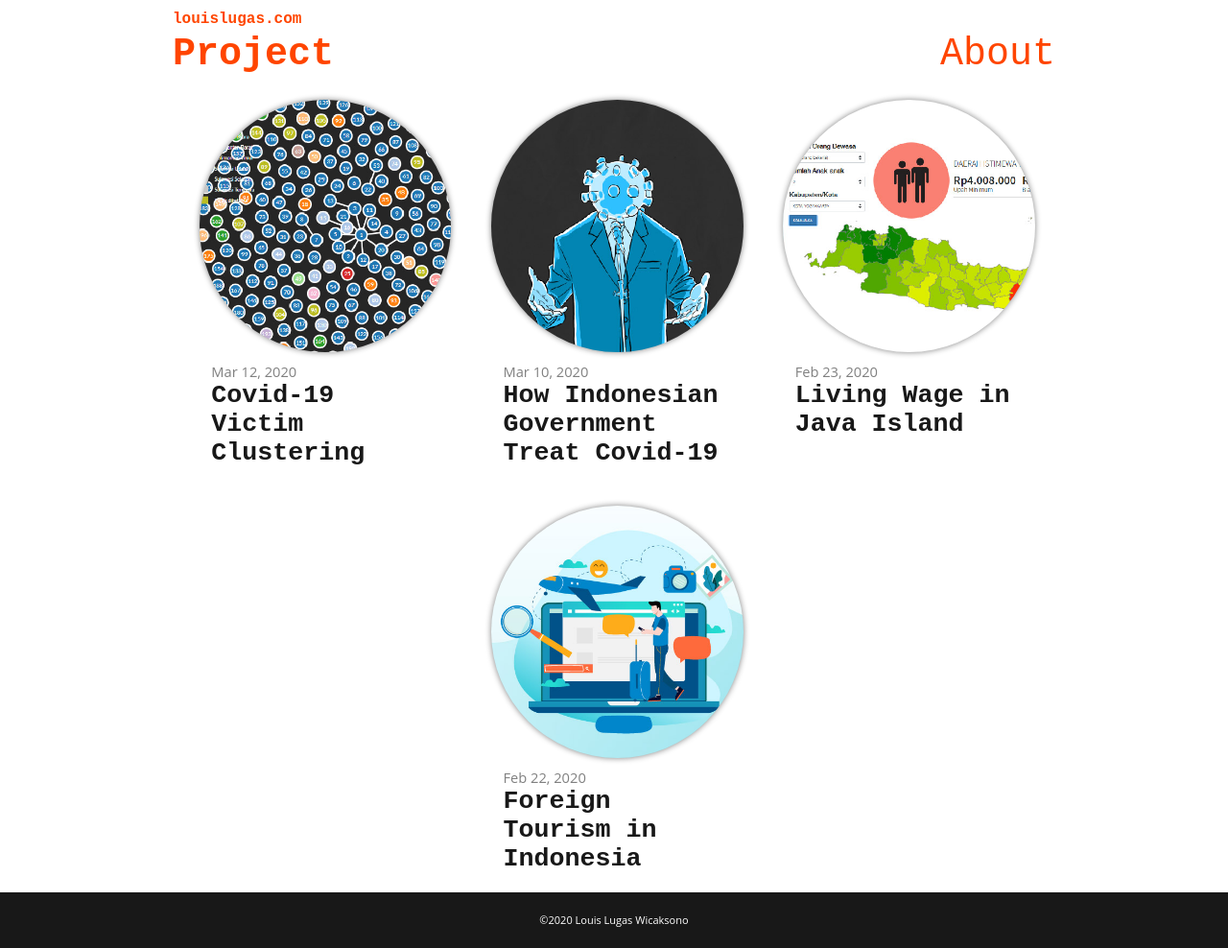
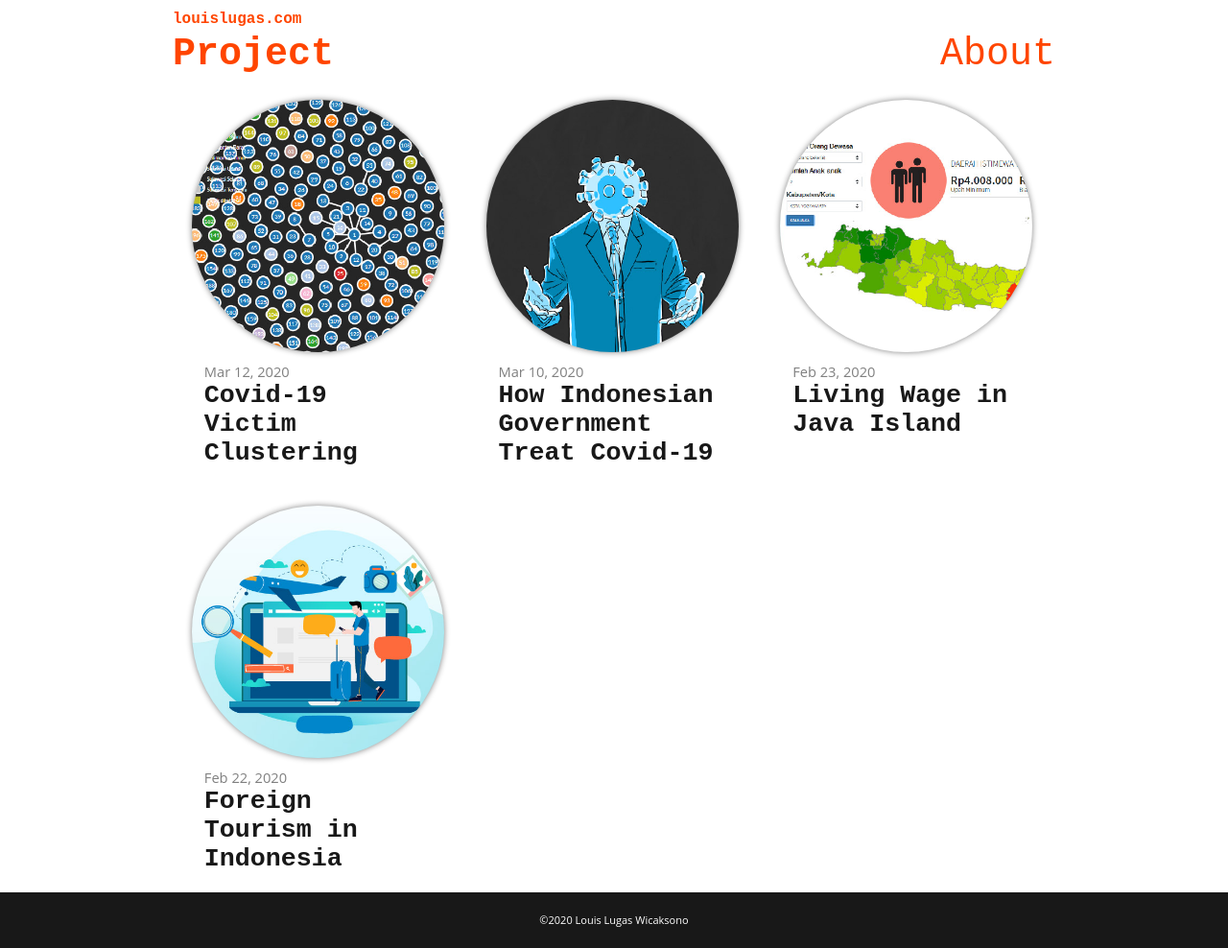
Before and after one commit to louislugas/louislugas.github.io, a Jekyll site: the page built from index.markdown, in a window 1280 px wide. Shown: the whole page at 96% size. Built offline with Jekyll 4.4.1, drawn with Linux system fonts in a browser that asks for light colours.

Commit message:
change flex to grid

```diff
--- a/_sass/_responsive.scss
+++ b/_sass/_responsive.scss
@@ -6,6 +6,11 @@
 
     .post-list {
         width:$s-xs-1;
+        grid-template-columns: repeat(1, 1fr);
+    }
+
+    .post-text {
+        margin-top: auto;
     }
 
     .about-content {
@@ -121,6 +126,7 @@
 
     .post-list {
         width:$s-s-1;
+        grid-template-columns: repeat(2, 1fr);
     }
 
     .about-content {
@@ -211,6 +217,7 @@
 
     .post-list {
         width:$s-m-1;
+        grid-template-columns: repeat(2, 1fr);
     }
 
     .about-content {
--- a/_sass/main.scss
+++ b/_sass/main.scss
@@ -31,12 +31,9 @@ body::-webkit-scrollbar-thumb {
     width:$s-xl-1;
     margin:auto;
     margin-top:20px;
-    display: flex;
-    justify-content: space-evenly;
-    align-items: flex-start;
-    flex-flow: row wrap;
+    display: grid;
+    grid-template-columns: repeat(3, 1fr);
     padding: 0;
-    flex: 1;
 }
 
 
```
